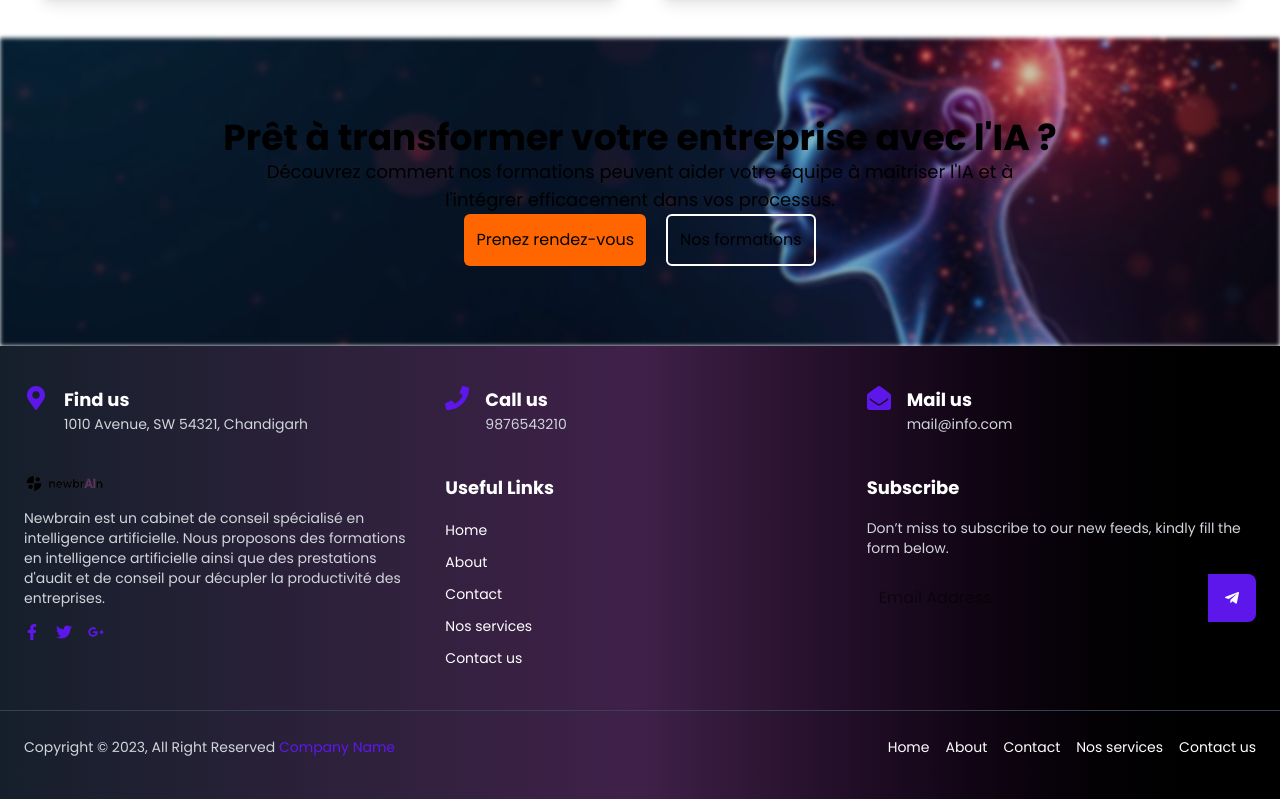
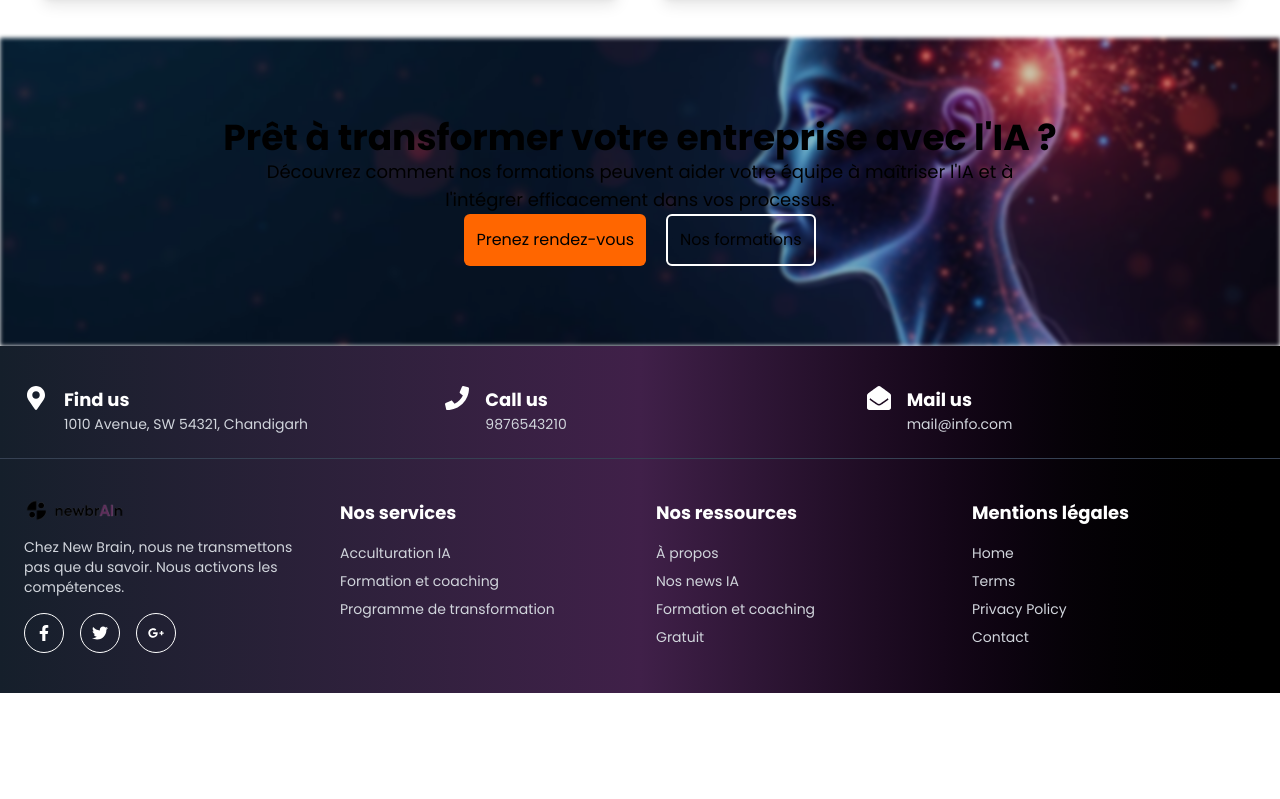
Before and after one commit to Beerus243/newbrain, a Next.js app: page /Apropos in a window 1280 px wide. Shown: the part 1518-2317 px from the top of the page. After the commit the page ends 2211 px from the top, so only its background shows below. Built offline with nearby package versions, Linux system fonts and the light colour scheme.

Commit message:
changement design 4.6

```diff
--- a/app/components/Footer.tsx
+++ b/app/components/Footer.tsx
@@ -8,22 +8,21 @@ import {
   FaMapMarkerAlt,
   FaPhone,
   FaEnvelopeOpen,
-  FaTelegramPlane,
 } from "react-icons/fa";
 
 const contactInfo = [
   {
-    icon: <FaMapMarkerAlt className="!text-2xl text-[#5E17EB]" />,
+    icon: <FaMapMarkerAlt className="!text-2xl text-white" />,
     title: "Find us",
     description: "1010 Avenue, SW 54321, Chandigarh",
   },
   {
-    icon: <FaPhone className="!text-2xl text-[#5E17EB]" />,
+    icon: <FaPhone className="!text-2xl text-white" />,
     title: "Call us",
     description: "9876543210",
   },
   {
-    icon: <FaEnvelopeOpen className="!text-2xl text-[#5E17EB]" />,
+    icon: <FaEnvelopeOpen className="!text-2xl text-white" />,
     title: "Mail us",
     description: "mail@info.com",
   },
@@ -35,19 +34,30 @@ const socialLinks = [
   { icon: <FaGooglePlusG />, href: "#" },
 ];
 
-const usefulLinks = [
-  { label: "Home", href: "#" },
-  { label: "About", href: "#" },
-  { label: "Contact", href: "#" },
-  { label: "Nos services", href: "#" },
-  { label: "Contact us", href: "#" },
-];
-
 const Footer = () => {
   return (
     <footer className="bg-gradient-to-r from-[#151f2b] via-[#402049] to-[#000000] text-white !py-10">
+      {/* Animation des étoiles filantes */}
+      <div className="relative overflow-hidden">
+        <div className="absolute inset-0">
+          {/* Génération d'étoiles */}
+          {[...Array(30)].map((_, index) => (
+            <div
+              key={index}
+              className="shooting-star"
+              style={{
+                top: `${Math.random() * 100}%`,
+                left: `${Math.random() * 100}%`,
+                animationDelay: `${Math.random() * 5}s`,
+                animationDuration: `${Math.random() * 3 + 2}s`,
+              }}
+            ></div>
+          ))}
+        </div>
+      </div>
+
       {/* Section Contact */}
-      <div className="max-w-7xl !mx-auto !px-6 grid grid-cols-1 md:grid-cols-3 !gap-8">
+      <div className="max-w-7xl !mx-auto !px-6 grid grid-cols-1 md:grid-cols-3 !gap-8 !border-b !border-gray-700 !pb-6">
         {contactInfo.map((info, index) => (
           <div key={index} className="flex !items-start !gap-4">
             {info.icon}
@@ -60,26 +70,24 @@ const Footer = () => {
       </div>
 
       {/* Section Contenu */}
-      <div className="max-w-7xl !mx-auto !px-6 !mt-10 grid grid-cols-1 md:grid-cols-3 !gap-8">
+      <div className="max-w-7xl !mx-auto !px-6 !mt-10 grid grid-cols-1 md:grid-cols-4 !gap-8">
         {/* Logo et description */}
         <div>
           <Image
             src="/image/logo.png"
             alt="Logo"
-            width={80}
-            height={80}
+            width={100}
+            height={100}
             className="!mb-4"
           />
           <p className="!text-sm text-gray-300">
-            Newbrain est un cabinet de conseil spécialisé en intelligence
-            artificielle. Nous proposons des formations en intelligence
-            artificielle ainsi que des prestations d'audit et de conseil pour
-            décupler la productivité des entreprises.
+            Chez New Brain, nous ne transmettons pas que du savoir. Nous
+            activons les compétences.
           </p>
           <div className="flex !items-center !gap-4 !mt-4">
             {socialLinks.map((link, index) => (
               <Link key={index} href={link.href} legacyBehavior>
-                <a className="!text-[#5E17EB] hover:!text-white">
+                <a className="!w-10 !h-10 !flex !items-center !justify-center !border !border-white !rounded-full hover:!bg-white hover:!text-[#5E17EB] transition-all">
                   {link.icon}
                 </a>
               </Link>
@@ -87,61 +95,53 @@ const Footer = () => {
           </div>
         </div>
 
-        {/* Liens utiles */}
+        {/* Nos services */}
         <div>
-          <h3 className="!text-lg !font-bold !mb-4">Useful Links</h3>
+          <h3 className="!text-lg !font-bold !mb-4">Nos services</h3>
           <ul className="!space-y-2">
-            {usefulLinks.map((link, index) => (
-              <li key={index}>
-                <Link href={link.href} legacyBehavior>
-                  <a className="!text-sm text-gray-300 hover:!text-white">
-                    {link.label}
-                  </a>
-                </Link>
-              </li>
-            ))}
+            <li className="!text-sm text-gray-300 hover:!text-white">
+              Acculturation IA
+            </li>
+            <li className="!text-sm text-gray-300 hover:!text-white">
+              Formation et coaching
+            </li>
+            <li className="!text-sm text-gray-300 hover:!text-white">
+              Programme de transformation
+            </li>
           </ul>
         </div>
 
-        {/* Formulaire d'inscription */}
+        {/* Nos ressources */}
         <div>
-          <h3 className="!text-lg !font-bold !mb-4">Subscribe</h3>
-          <p className="!text-sm text-gray-300 !mb-4">
-            Don’t miss to subscribe to our new feeds, kindly fill the form
-            below.
-          </p>
-          <form className="flex">
-            <input
-              type="text"
-              placeholder="Email Address"
-              className="!flex-1 !p-3 !rounded-l-lg !text-black focus:!outline-none"
-            />
-            <button className="!bg-[#5E17EB] !text-white !px-4 !rounded-r-lg hover:!bg-[#4a14c1] transition-all">
-              <FaTelegramPlane />
-            </button>
-          </form>
+          <h3 className="!text-lg !font-bold !mb-4">Nos ressources</h3>
+          <ul className="!space-y-2">
+            <li className="!text-sm text-gray-300 hover:!text-white">
+              À propos
+            </li>
+            <li className="!text-sm text-gray-300 hover:!text-white">
+              Nos news IA
+            </li>
+            <li className="!text-sm text-gray-300 hover:!text-white">
+              Formation et coaching
+            </li>
+            <li className="!text-sm text-gray-300 hover:!text-white">
+              Gratuit
+            </li>
+          </ul>
         </div>
-      </div>
 
-      {/* Section Copyright */}
-      <div className="!border-t !border-gray-700 !mt-10 !pt-6">
-        <div className="max-w-7xl !mx-auto !px-6 flex flex-col md:flex-row !justify-between !items-center">
-          <p className="!text-sm text-gray-300">
-            Copyright &copy; 2023, All Right Reserved{" "}
-            <Link href="#" legacyBehavior>
-              <a className="!text-[#5E17EB] hover:!text-white">Company Name</a>
-            </Link>
-          </p>
-          <ul className="flex !space-x-4 !mt-4 md:!mt-0">
-            {usefulLinks.map((link, index) => (
-              <li key={index}>
-                <Link href={link.href} legacyBehavior>
-                  <a className="!text-sm text-gray-300 hover:!text-white">
-                    {link.label}
-                  </a>
-                </Link>
-              </li>
-            ))}
+        {/* Mentions légales */}
+        <div>
+          <h3 className="!text-lg !font-bold !mb-4">Mentions légales</h3>
+          <ul className="!space-y-2">
+            <li className="!text-sm text-gray-300 hover:!text-white">Home</li>
+            <li className="!text-sm text-gray-300 hover:!text-white">Terms</li>
+            <li className="!text-sm text-gray-300 hover:!text-white">
+              Privacy Policy
+            </li>
+            <li className="!text-sm text-gray-300 hover:!text-white">
+              Contact
+            </li>
           </ul>
         </div>
       </div>
--- a/app/components/Header.tsx
+++ b/app/components/Header.tsx
@@ -45,7 +45,7 @@ const Navigation: React.FC = () => {
     <header className="!fixed flex justify-center w-full top-5 !px-5 !z-11">
       <div
         className={
-          "w-full !p-2 flex m-5 relative !px-5 h-fit items-center rounded-4xl max-w-7xl bg-gray-500 !border-black !border-2 !z-[1000] max-md:justify-between opacity-93 transition-all duration-300"
+          "w-full !p-3 flex m-5 relative !px-5 h-fit items-center rounded-4xl max-w-7xl bg-gray-500 !border-black !border-1 !z-[1000] max-md:justify-between opacity-93 transition-all duration-300"
         }
       >
         <Link href="/" legacyBehavior onClick={() => setMenuOpen(false)}>
--- a/app/globals.css
+++ b/app/globals.css
@@ -24,3 +24,29 @@ body {
     transform: translateY(0);
   }
 }
+
+/* Animation des étoiles filantes */
+.shooting-star {
+  position: absolute;
+  width: 2px;
+  height: 80px;
+  background: linear-gradient(
+    90deg,
+    rgba(255, 255, 255, 1),
+    rgba(255, 255, 255, 0)
+  );
+  opacity: 0.8;
+  transform: rotate(45deg);
+  animation: shooting-star 5s linear infinite;
+}
+
+@keyframes shooting-star {
+  0% {
+    transform: translateY(0) translateX(0) rotate(45deg);
+    opacity: 1;
+  }
+  100% {
+    transform: translateY(100vh) translateX(50vw) rotate(45deg);
+    opacity: 0;
+  }
+}
```
